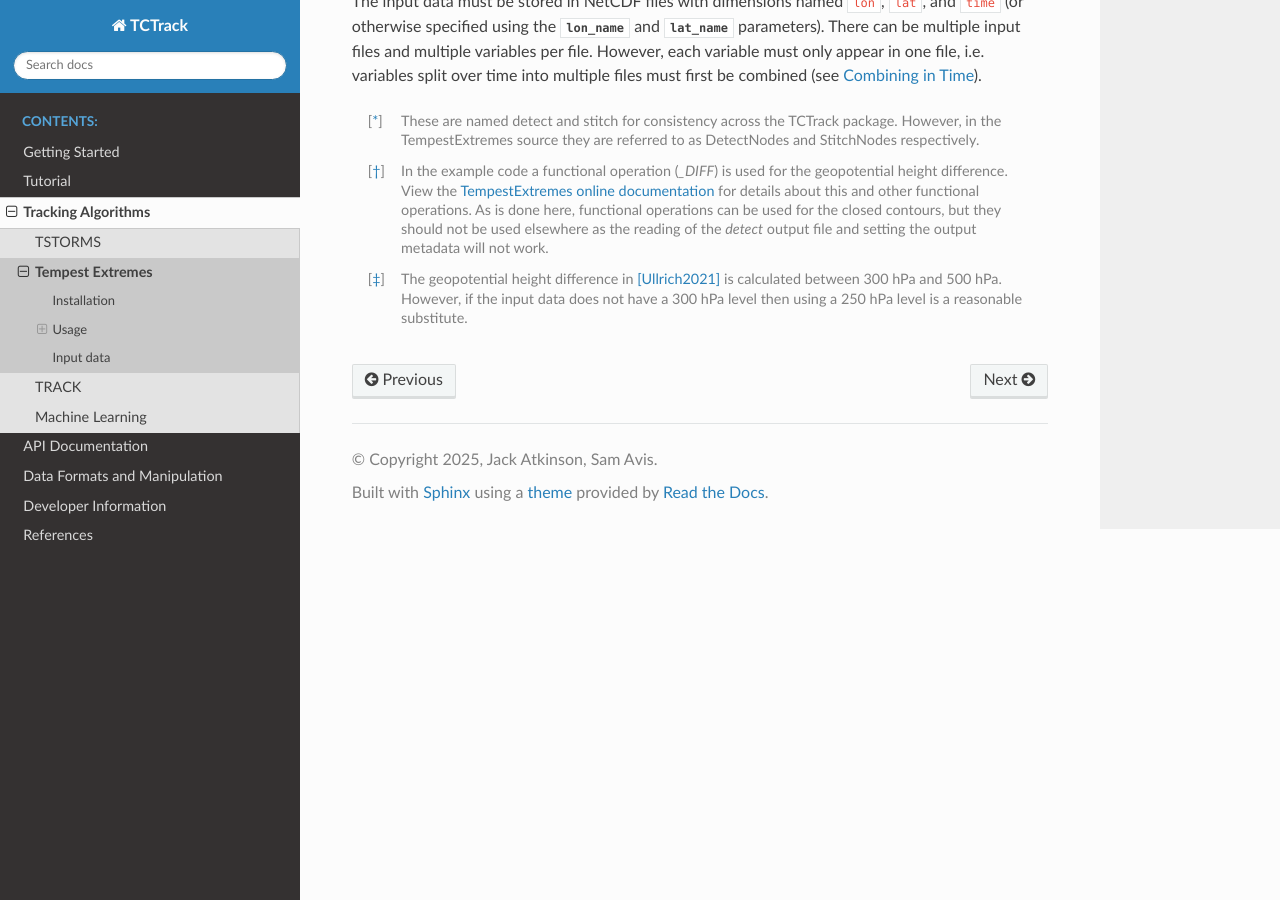
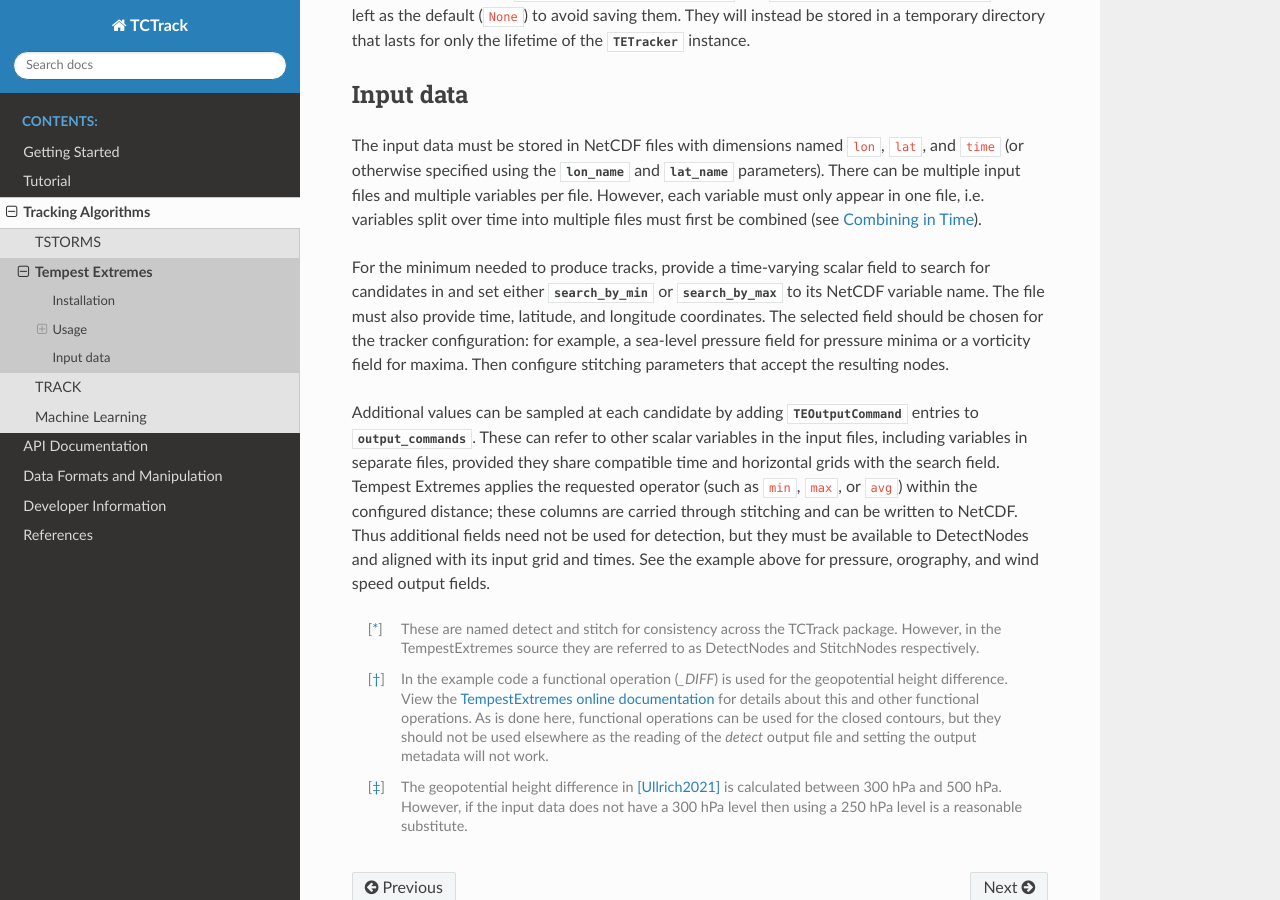
Before and after one commit to Cambridge-ICCS/TCTrack, a Sphinx documentation site: the page built from docs/tracking-algorithms/tempest_extremes.rst, in a window 1280 px wide and 900 px high, scrolled down 3874 px. Built offline with Sphinx 7.4.7 and the Read the Docs theme 3.1.0, drawn with Linux system fonts in a browser that asks for light colours; pages that are not in the unit, such as notebooks, are missing from menus; some of the changed text lies outside the part shown.

Commit message:
Document tracker input requirements

```diff
--- a/docs/tracking-algorithms/tempest_extremes.rst
+++ b/docs/tracking-algorithms/tempest_extremes.rst
@@ -63,6 +63,12 @@ Usage
 Cyclone tracking in Tempest Extremes consists of two phases: node detection of candidate
 storms for each snapshot in time, and stitching of nodes across timesteps to generate
 tracks. [*]_
+
+At a high level, detection searches for local minima or maxima in a chosen field,
+optionally applies closed-contour and other criteria, then merges nearby candidates.
+Stitching links candidates between timesteps using their separation, time gap, and
+track-level filters. This makes Tempest Extremes useful when candidates should be
+defined by a pressure minimum together with additional structure tests, for example.
 
 Usage of Tempest Extremes in TCTrack is done through the ``tempest_extremes`` module.
 
@@ -213,6 +219,24 @@ files and multiple variables per file. However, each variable must only appear i
 file, i.e. variables split over time into multiple files must first be combined (see
 :ref:`combine_time`).
 
+For the minimum needed to produce tracks, provide a time-varying scalar field to search
+for candidates in and set either :attr:`~TEDetectParameters.search_by_min` or
+:attr:`~TEDetectParameters.search_by_max` to its NetCDF variable name. The file must
+also provide time, latitude, and longitude coordinates. The selected field should be
+chosen for the tracker configuration: for example, a sea-level pressure field for
+pressure minima or a vorticity field for maxima. Then configure stitching parameters
+that accept the resulting nodes.
+
+Additional values can be sampled at each candidate by adding
+:class:`TEOutputCommand` entries to :attr:`~TEDetectParameters.output_commands`.
+These can refer to other scalar variables in the input files, including variables in
+separate files, provided they share compatible time and horizontal grids with the
+search field. Tempest Extremes applies the requested operator (such as ``min``,
+``max``, or ``avg``) within the configured distance; these columns are carried through
+stitching and can be written to NetCDF. Thus additional fields need not be used for
+detection, but they must be available to DetectNodes and aligned with its input grid
+and times. See the example above for pressure, orography, and wind speed output fields.
+
 
 .. [*] These are named detect and stitch for consistency across the TCTrack package.
    However, in the TempestExtremes source they are referred to as DetectNodes and
```
Also changed, not shown: docs/tracking-algorithms/machine_learning.rst (+14 -0 lines), docs/tracking-algorithms/track.rst (+12 -0 lines), docs/tracking-algorithms/tstorms.rst (+22 -0 lines).
